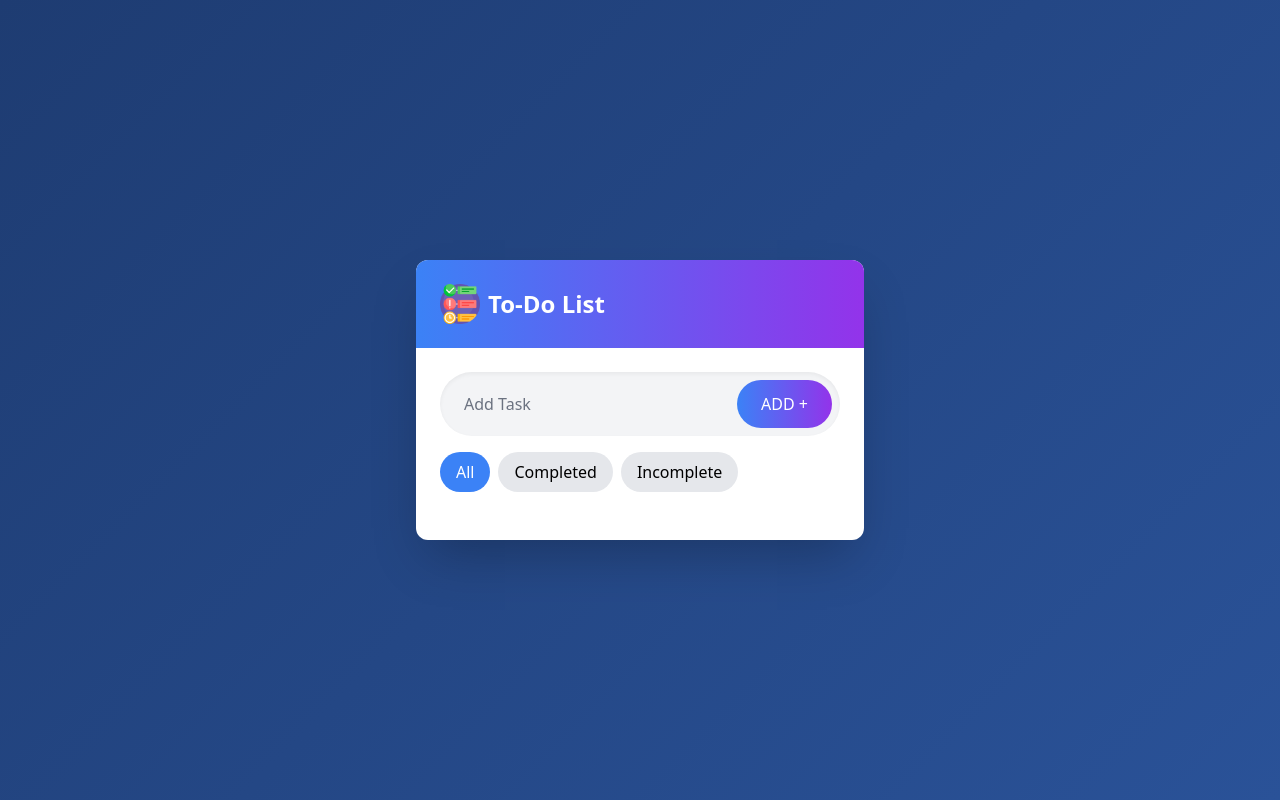
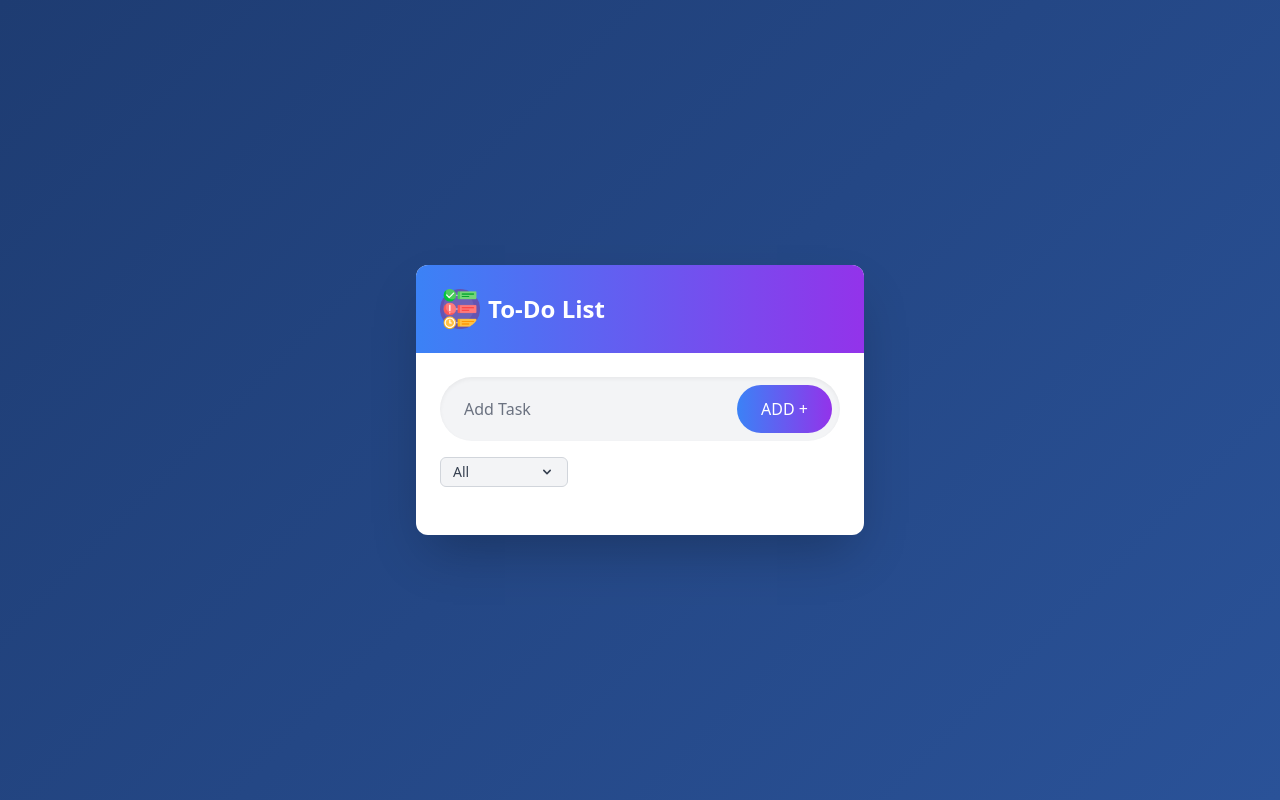
Before and after one commit to Rafifpermana/ToDo-list-with-react-tailwind-css-vite, a React (Vite) app: page / in a window 1280 px wide. Built offline with nearby package versions, Linux system fonts and the light colour scheme.

Commit message:
change style

```diff
--- a/src/components/Todo.jsx
+++ b/src/components/Todo.jsx
@@ -9,6 +9,7 @@ const Todo = () => {
       : []
   );
   const [filter, setFilter] = useState("all");
+  const [isDropdownOpen, setIsDropdownOpen] = useState(false);
   const inputRef = useRef();
 
   const add = () => {
@@ -59,6 +60,9 @@ const Todo = () => {
     return true;
   });
 
+  const hasCompletedTasks = todoList.some((todo) => todo.isComplete);
+  const hasIncompleteTasks = todoList.some((todo) => !todo.isComplete);
+
   useEffect(() => {
     localStorage.setItem("todos", JSON.stringify(todoList));
   }, [todoList]);
@@ -88,31 +92,79 @@ const Todo = () => {
           </button>
         </div>
 
-        <div className="mt-4 flex gap-2">
+        <div className="mt-4 relative">
           <button
-            onClick={() => setFilter("all")}
-            className={`px-3 py-1 sm:px-4 sm:py-2 rounded-full text-sm sm:text-base ${
-              filter === "all" ? "bg-blue-500 text-white" : "bg-gray-200"
+            onClick={() => setIsDropdownOpen(!isDropdownOpen)}
+            className="flex items-center justify-between bg-gray-100 border border-gray-300 text-gray-700 py-1 px-3 rounded-md focus:outline-none focus:border-blue-500 text-sm w-32"
+          >
+            <span>
+              {filter === "all"
+                ? "All"
+                : filter === "completed"
+                ? "Completed"
+                : "Incomplete"}
+            </span>
+            <svg
+              className={`h-4 w-4 transform transition-transform ${
+                isDropdownOpen ? "rotate-180" : ""
               }`}
+              xmlns="http://www.w3.org/2000/svg"
+              viewBox="0 0 20 20"
+              fill="currentColor"
+            >
+              <path
+                fillRule="evenodd"
+                d="M5.293 7.293a1 1 0 011.414 0L10 10.586l3.293-3.293a1 1 0 111.414 1.414l-4 4a1 1 0 01-1.414 0l-4-4a1 1 0 010-1.414z"
+                clipRule="evenodd"
+              />
+            </svg>
+          </button>
+
+          {isDropdownOpen && (
+            <div className="absolute left-0 z-10 mt-1 bg-white border border-gray-300 rounded-md shadow-lg w-32">
+              <div
+                className="py-1"
+                role="menu"
+                aria-orientation="vertical"
+                aria-labelledby="options-menu"
+              >
+                <button
+                  onClick={() => {
+                    setFilter("all");
+                    setIsDropdownOpen(false);
+                  }}
+                  className="block w-full px-3 py-1 text-sm text-gray-700 hover:bg-gray-100 text-left"
+                  role="menuitem"
                 >
                   All
                 </button>
+                {hasCompletedTasks && (
                   <button
-            onClick={() => setFilter("completed")}
-            className={`px-3 py-1 sm:px-4 sm:py-2 rounded-full text-sm sm:text-base ${
-              filter === "completed" ? "bg-blue-500 text-white" : "bg-gray-200"
-            }`}
+                    onClick={() => {
+                      setFilter("completed");
+                      setIsDropdownOpen(false);
+                    }}
+                    className="block w-full px-3 py-1 text-sm text-gray-700 hover:bg-gray-100 text-left"
+                    role="menuitem"
                   >
                     Completed
                   </button>
+                )}
+                {hasIncompleteTasks && (
                   <button
-            onClick={() => setFilter("incomplete")}
-            className={`px-3 py-1 sm:px-4 sm:py-2 rounded-full text-sm sm:text-base ${
-              filter === "incomplete" ? "bg-blue-500 text-white" : "bg-gray-200"
-            }`}
+                    onClick={() => {
+                      setFilter("incomplete");
+                      setIsDropdownOpen(false);
+                    }}
+                    className="block w-full px-3 py-1 text-sm text-gray-700 hover:bg-gray-100 text-left"
+                    role="menuitem"
                   >
                     Incomplete
                   </button>
+                )}
+              </div>
+            </div>
+          )}
         </div>
 
         <div className="mt-6 space-y-3 max-h-[400px] overflow-y-auto">
@@ -124,12 +176,7 @@ const Todo = () => {
               isComplete={item.isComplete}
               deleteTodo={deleteTodo}
               toggle={toggle}
-              editTodo={(id) => {
-                const newText = prompt("Edit your task", item.text);
-                if (newText !== null) {
-                  editTodo(id, newText);
-                }
-              }}
+              editTodo={editTodo}
             />
           ))}
         </div>
--- a/src/components/TodoItems.jsx
+++ b/src/components/TodoItems.jsx
@@ -3,19 +3,40 @@ import not_tick from "../assets/not_tick.png";
 import tick from "../assets/tick.png";
 import delete_icon from "../assets/delete_icon.png";
 import pensil from "../assets/pensil.png";
+import save from "../assets/save.png";
+import { useState } from "react";
 
 const TodoItems = ({ text, id, isComplete, deleteTodo, toggle, editTodo }) => {
+  const [isEditing, setIsEditing] = useState(false);
+  const [editedText, setEditedText] = useState(text);
+
+  const handleEdit = () => {
+    if (editedText.trim() === "") return;
+    editTodo(id, editedText);
+    setIsEditing(false);
+  };
+
   return (
     <div
       className={`flex items-center justify-between my-2 p-3 rounded-lg shadow-md transition-all duration-200 ${
         isComplete ? "bg-blue-50" : "bg-white"
       }`}
     >
-      <div
+      <div className="flex items-center flex-1">
+        <img
+          src={isComplete ? tick : not_tick}
+          alt=""
+          className="w-6 h-6 cursor-pointer"
           onClick={() => toggle(id)}
-        className="flex items-center cursor-pointer flex-1"
-      >
-        <img src={isComplete ? tick : not_tick} alt="" className="w-6 h-6" />
+        />
+        {isEditing ? (
+          <input
+            type="text"
+            value={editedText}
+            onChange={(e) => setEditedText(e.target.value)}
+            className="ml-4 bg-transparent border-none outline-none flex-1"
+          />
+        ) : (
           <p
             className={`ml-4 text-lg ${
               isComplete
@@ -25,17 +46,33 @@ const TodoItems = ({ text, id, isComplete, deleteTodo, toggle, editTodo }) => {
           >
             {text}
           </p>
+        )}
       </div>
 
       <div className="flex items-center gap-2">
+        {isEditing ? (
           <button
-          onClick={() => editTodo(id)}
+            onClick={handleEdit}
+            className="p-2 hover:bg-gray-100 rounded-full transition-colors duration-200"
+          >
+            <img src={save} alt="Save" className="w-5 h-5" />
+          </button>
+        ) : (
+          <button
+            onClick={(e) => {
+              e.stopPropagation();
+              setIsEditing(true);
+            }}
             className="p-2 hover:bg-gray-100 rounded-full transition-colors duration-200"
           >
             <img src={pensil} alt="edit" className="w-5 h-5" />
           </button>
+        )}
         <button
-          onClick={() => deleteTodo(id)}
+          onClick={(e) => {
+            e.stopPropagation();
+            deleteTodo(id);
+          }}
           className="p-2 hover:bg-gray-100 rounded-full transition-colors duration-200"
         >
           <img src={delete_icon} alt="delete" className="w-5 h-5" />
```
Also changed, not shown: src/assets/save.png (added). Lines whose indentation alone changed are shown as unchanged.
